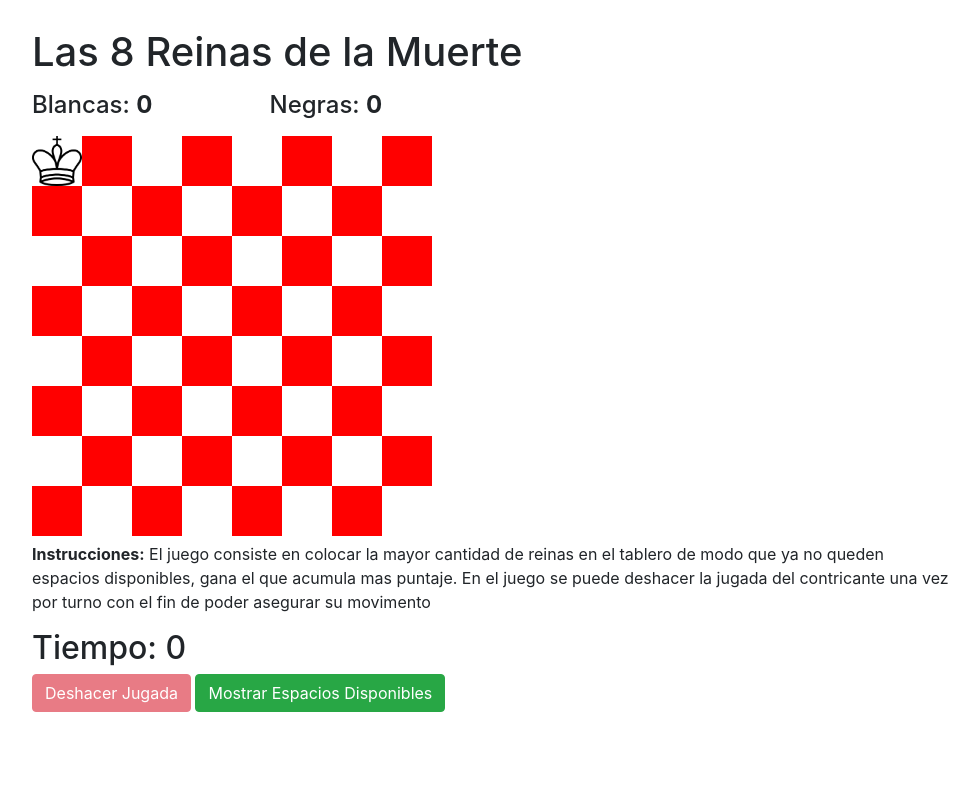
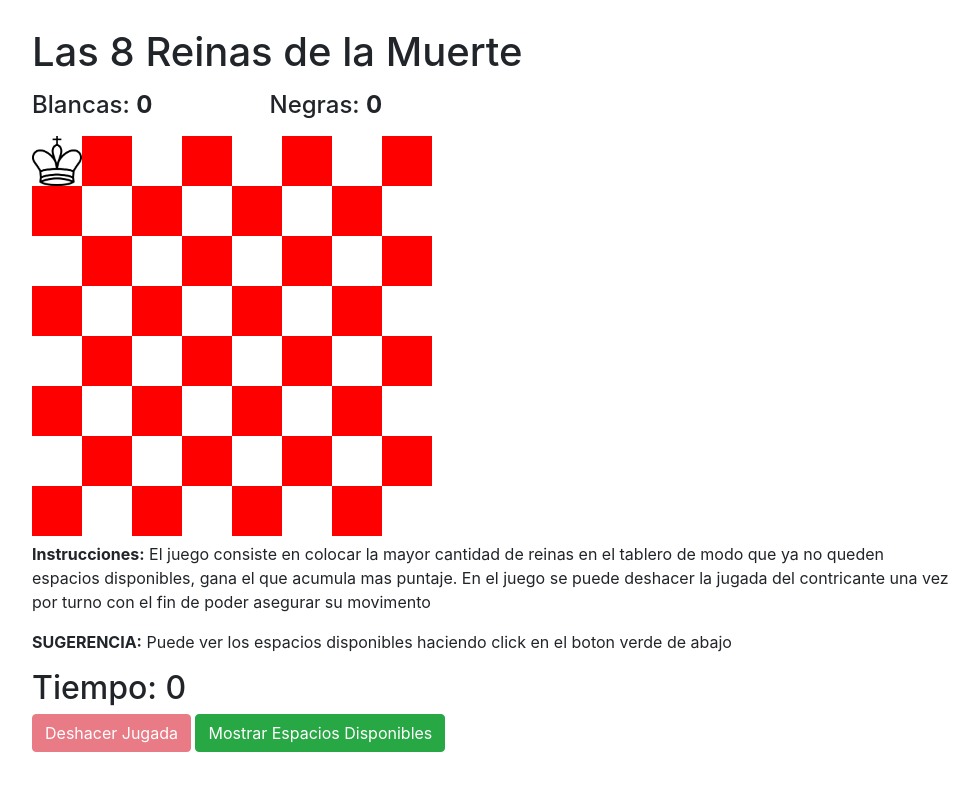
Before and after one commit to FrancoRivera/TPComplejidadAlgoritmica, a plain HTML site: page index.html in a window 1280 px wide. Shown: the whole page, without its empty margins (243-1222 px from the left). Drawn offline with nearby package versions, Linux system fonts and the light colour scheme.

Commit message:
added more instruccions

```diff
--- a/index.html
+++ b/index.html
@@ -42,7 +42,7 @@
                 </div>
                  <div class="margin_10"></div>
                 <canvas id="myCanvas"></canvas>
-                <p><b>Instrucciones:</b> El juego consiste en colocar la mayor cantidad de reinas en el tablero de modo que ya no queden espacios disponibles, gana el que acumula mas puntaje. En el juego se puede deshacer la jugada del contricante una vez por turno con el fin de poder asegurar su movimento </p>
+                <p><b>Instrucciones:</b> El juego consiste en colocar la mayor cantidad de reinas en el tablero de modo que ya no queden espacios disponibles, gana el que acumula mas puntaje. En el juego se puede deshacer la jugada del contricante una vez por turno con el fin de poder asegurar su movimento </p><p><b> SUGERENCIA:</b> Puede ver los espacios disponibles haciendo click en el boton verde de abajo</p>
 
 
                 <h2 >Tiempo: <span id="tiempo">0</span></h2>
```
